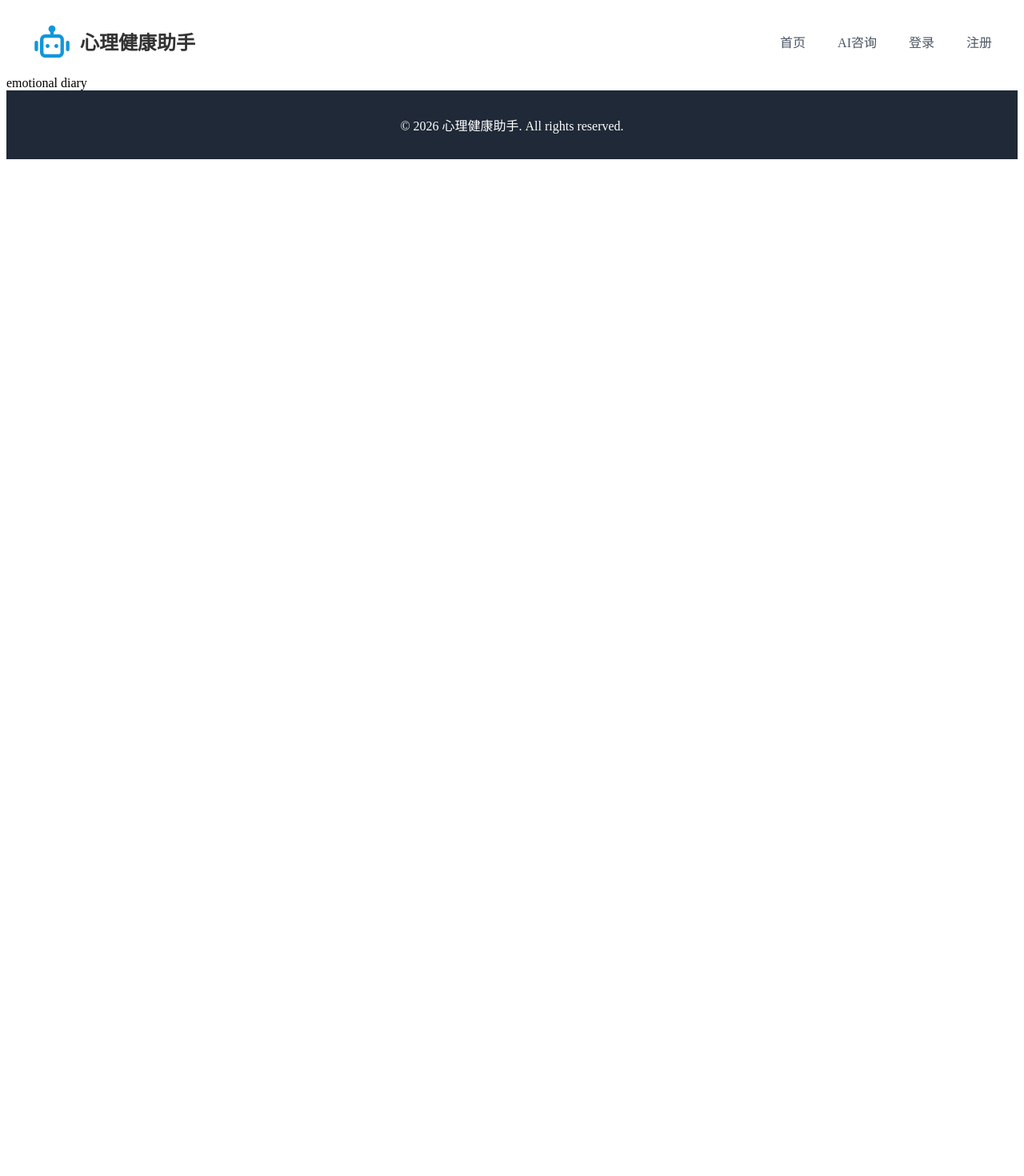
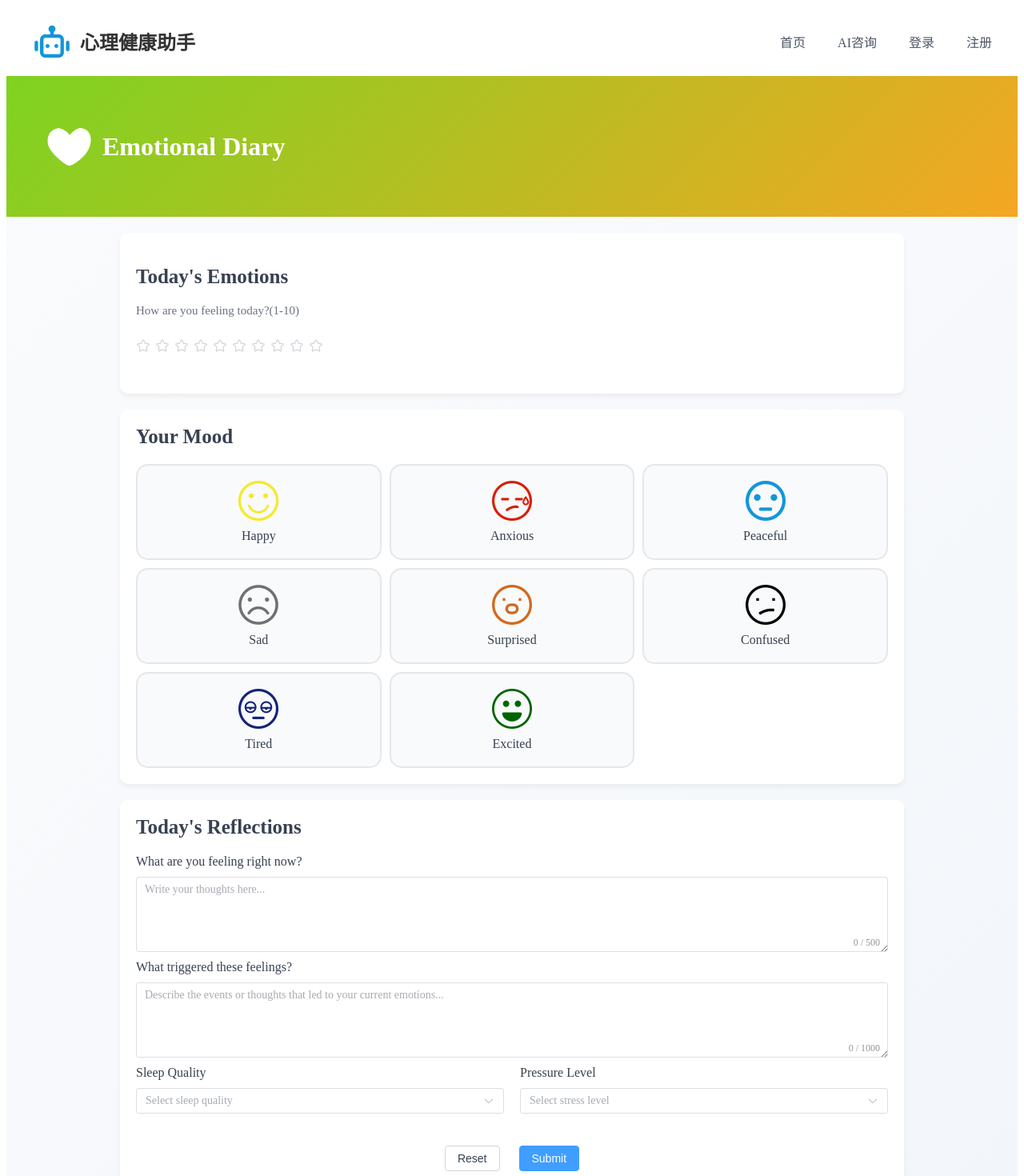
Before and after one commit to Cri3t/Chat, a Vue app in the folder apps/web/: page /emotion in a window 1280 px wide. Shown: the top 1470 px of the page at 80% size. Before the commit the page ends 800 px from the top, so only its background shows below. Built offline with nearby package versions, Linux system fonts and the light colour scheme.

Commit message:
feat: finish emotion-diary page

```diff
--- a/apps/web/components.d.ts
+++ b/apps/web/components.d.ts
@@ -19,6 +19,9 @@ declare module 'vue' {
     ElIcon: typeof import('element-plus/es')['ElIcon']
     ElImage: typeof import('element-plus/es')['ElImage']
     ElInput: typeof import('element-plus/es')['ElInput']
+    ElOption: typeof import('element-plus/es')['ElOption']
+    ElRate: typeof import('element-plus/es')['ElRate']
+    ElSelect: typeof import('element-plus/es')['ElSelect']
     ElSlider: typeof import('element-plus/es')['ElSlider']
     FrontLayout: typeof import('./src/components/FrontLayout.vue')['default']
     MarkdownRenderer: typeof import('./src/components/MarkdownRenderer.vue')['default']
--- a/apps/web/src/api/index.ts
+++ b/apps/web/src/api/index.ts
@@ -5,6 +5,7 @@ import type {
   NewSession,
 } from "@/types/consultation.types";
 import type { RegisterPayload, LoginPayload } from "@/types/login.types";
+import type { Diary } from "@/types/diary.types";
 
 // 用户登录
 export const login = (data: LoginPayload) => {
@@ -57,3 +58,8 @@ export const getSessionEmotion = (params: { sessionId: string }) => {
     { params },
   );
 };
+
+//emotion diary
+export const submitDiary = (data: Diary) => {
+  return service.post("/emotion-diary", data);
+};
--- a/apps/web/src/components/FrontLayout.vue
+++ b/apps/web/src/components/FrontLayout.vue
@@ -50,7 +50,7 @@ onMounted(() => {
       <div class="nav-section">
         <router-link to="/" class="nav-link">首页</router-link>
         <router-link to="/consultation" class="nav-link">AI咨询</router-link>
-        <router-link to="/emotion-diary" class="nav-link" v-if="isLoggedIn"
+        <router-link to="/emotion" class="nav-link" v-if="isLoggedIn"
           >情绪日志</router-link
         >
         <router-link to="/knowledge" class="nav-link" v-if="isLoggedIn"
--- /dev/null
+++ b/apps/web/src/constants/diary.ts
@@ -0,0 +1,12 @@
+export const diaryText: string[] = [
+  "Despair",
+  "Depressed",
+  "Anxious",
+  "Low",
+  "Calm",
+  "Relaxed",
+  "Pleasant",
+  "Happy",
+  "Excited",
+  "Ecstatic",
+];
--- a/apps/web/src/pages/EmotionalDiary.vue
+++ b/apps/web/src/pages/EmotionalDiary.vue
@@ -1,7 +1,207 @@
+<script setup lang="ts">
+import { dayjs, ElMessage, ElMessageBox } from "element-plus";
+import { ref } from "vue";
+import avatarUrl from "@health-chat/assets/images/like.png";
+import type { Diary } from "@/types/diary.types";
+import { diaryText } from "@/constants/diary";
+import { submitDiary as submitDiaryApi } from "@/api/index.ts";
+
+import happyUrl from "@health-chat/assets/images/开心.png";
+import sadUrl from "@health-chat/assets/images/悲伤.png";
+import anxiousUrl from "@health-chat/assets/images/焦虑.png";
+import peacefulUrl from "@health-chat/assets/images/平静.png";
+import surprisedUrl from "@health-chat/assets/images/惊讶.png";
+import confusedUrl from "@health-chat/assets/images/困惑.png";
+import tiredUrl from "@health-chat/assets/images/疲惫.png";
+import excitedUrl from "@health-chat/assets/images/兴奋.png";
+
+const createDefaultDiaryForm = (): Diary => ({
+  diaryDate: dayjs().format("YYYY-MM-DD"),
+  moodScore: 0,
+  dominantEmotion: "",
+  emotionTriggers: "",
+  diaryContent: "",
+  sleepQuality: undefined,
+  stressLevel: undefined,
+});
+
+const diaryForm = ref<Diary>(createDefaultDiaryForm());
+const isSubmitting = ref(false);
+
+const emotionOptions = [
+  { name: "Happy", url: happyUrl },
+  { name: "Anxious", url: anxiousUrl },
+  { name: "Peaceful", url: peacefulUrl },
+  { name: "Sad", url: sadUrl },
+  { name: "Surprised", url: surprisedUrl },
+  { name: "Confused", url: confusedUrl },
+  { name: "Tired", url: tiredUrl },
+  { name: "Excited", url: excitedUrl },
+];
+
+const selectEmotion = (emotionName: string) => {
+  diaryForm.value.dominantEmotion = emotionName;
+};
+
+const resetDiaryForm = async () => {
+  try {
+    await ElMessageBox.confirm(
+      "Are you sure you want to reset the diary?",
+      "Reset Diary",
+      {
+        type: "warning",
+        confirmButtonText: "Reset",
+        cancelButtonText: "Cancel",
+      },
+    );
+
+    diaryForm.value = createDefaultDiaryForm();
+  } catch {
+    // User cancelled the reset.
+  }
+};
+
+const submitDiaryForm = async (diaryData: Diary) => {
+  if (isSubmitting.value) {
+    return;
+  }
+
+  if (!diaryData.moodScore) {
+    ElMessage.warning("Please rate your mood before submitting.");
+    return;
+  }
+
+  isSubmitting.value = true;
+
+  try {
+    await submitDiaryApi(diaryData);
+    ElMessage.success("Diary submitted successfully.");
+    diaryForm.value = createDefaultDiaryForm();
+  } catch (error) {
+    console.error(error);
+    ElMessage.error("Failed to submit diary. Please try again.");
+  } finally {
+    isSubmitting.value = false;
+  }
+};
+</script>
+
 <template>
-  <div>emotional diary</div>
+  <div class="emotionDiary-container">
+    <div class="header-section">
+      <div class="header-content">
+        <el-image :src="avatarUrl" style="width: 60px; height: 60px"></el-image>
+        <h1>Emotional Diary</h1>
+      </div>
+    </div>
+    <div class="content">
+      <!-- 评分 -->
+      <div class="diary-card">
+        <h2 class="title">Today's Emotions</h2>
+        <div class="section">
+          <p>How are you feeling today?(1-10)</p>
+          <div class="rate">
+            <el-rate
+              v-model="diaryForm.moodScore"
+              :max="10"
+              :texts="diaryText"
+              size="large"
+              show-text
+            />
+          </div>
+        </div>
+      </div>
+      <!-- 情绪选择 -->
+      <div class="diary-card">
+        <div class="title">Your Mood</div>
+        <div class="emotion-grid">
+          <div
+            class="emotion-card"
+            v-for="emotion in emotionOptions"
+            :key="emotion.name"
+            @click="selectEmotion(emotion.name)"
+            :class="{ selected: diaryForm.dominantEmotion === emotion.name }"
+          >
+            <el-image
+              :src="emotion.url"
+              style="width: 50px; height: 50px"
+            ></el-image>
+            <div class="emotion-name">{{ emotion.name }}</div>
+          </div>
+        </div>
+      </div>
+
+      <!-- 记录 -->
+      <div class="diary-card">
+        <div class="title">Today's Reflections</div>
+        <div class="detail-form">
+          <div class="form-group">
+            <div class="form-label">What are you feeling right now?</div>
+            <el-input
+              type="textarea"
+              v-model="diaryForm.diaryContent"
+              placeholder="Write your thoughts here..."
+              :rows="4"
+              maxlength="500"
+              show-word-limit
+            />
+          </div>
+          <div class="form-group">
+            <div class="form-label">What triggered these feelings?</div>
+            <el-input
+              type="textarea"
+              v-model="diaryForm.emotionTriggers"
+              placeholder="Describe the events or thoughts that led to your current emotions..."
+              :rows="4"
+              maxlength="1000"
+              show-word-limit
+            />
+          </div>
+          <div class="life-indicators">
+            <div class="indicator-group">
+              <div class="form-label">Sleep Quality</div>
+              <el-select
+                v-model="diaryForm.sleepQuality"
+                placeholder="Select sleep quality"
+              >
+                <el-option label="Poor" :value="1" />
+                <el-option label="Fair" :value="2" />
+                <el-option label="Good" :value="3" />
+                <el-option label="Very Good" :value="4" />
+                <el-option label="Excellent" :value="5" />
+              </el-select>
+            </div>
+            <div class="indicator-group">
+              <div class="form-label">Pressure Level</div>
+              <el-select
+                v-model="diaryForm.stressLevel"
+                placeholder="Select stress level"
+              >
+                <el-option label="low" :value="1" />
+                <el-option label="medium" :value="2" />
+                <el-option label="high" :value="3" />
+                <el-option label="very high" :value="4" />
+                <el-option label="extreme" :value="5" />
+              </el-select>
+            </div>
+          </div>
+          <div class="action-buttons">
+            <el-button class="reset-button" @click="resetDiaryForm">
+              Reset
+            </el-button>
+            <el-button
+              type="primary"
+              :loading="isSubmitting"
+              :disabled="isSubmitting"
+              @click="submitDiaryForm(diaryForm)"
+            >
+              Submit
+            </el-button>
+          </div>
+        </div>
+      </div>
+    </div>
+  </div>
 </template>
 
-<script setup lang="ts"></script>
-
-<style scoped></style>
+<style scoped lang="less" src="@/styles/pages/diary.less"></style>
--- /dev/null
+++ b/apps/web/src/styles/pages/diary.less
@@ -0,0 +1,92 @@
+.emotionDiary-container {
+  background: linear-gradient(135deg, #fafbfc 0%, #f7f9fc 50%, #f2f6fa 100%);
+  .header-section {
+    background: linear-gradient(135deg, #7ed321 0%, #f5a623 100%);
+    color: white;
+    padding: 48px;
+    .header-content {
+      display: flex;
+      align-items: center;
+      gap: 12px;
+    }
+  }
+  .content {
+    margin: 0 auto;
+    width: 980px;
+    padding: 20px;
+    .diary-card {
+      margin-bottom: 20px;
+      background: white;
+      border-radius: 10px;
+      padding: 20px;
+      box-shadow: 0 4px 6px rgba(0, 0, 0, 0.05);
+      .title {
+        margin-bottom: 20px;
+        font-size: 25px;
+        font-weight: 600;
+        color: #374151;
+      }
+      .section {
+        margin-bottom: 20px;
+        p {
+          font-size: 15px;
+          color: #6b7280;
+          margin-bottom: 15px;
+        }
+      }
+      .emotion-grid {
+        display: grid;
+        grid-template-columns: repeat(3, 1fr);
+        gap: 10px;
+        .emotion-card {
+          height: 120px;
+          padding: 15px;
+          box-sizing: border-box;
+          border: 2px solid #e5e7eb;
+          border-radius: 15px;
+          text-align: center;
+          cursor: pointer;
+          background: #f9fafb;
+          display: flex;
+          flex-direction: column;
+          align-items: center;
+          justify-content: center;
+          .emotion-name {
+            margin-top: 10px;
+            padding: 0 75px;
+            color: #374151;
+          }
+          &.selected {
+            border-color: #7ed321;
+            background: #f0fdf4;
+            transform: translateY(-3px);
+          }
+        }
+      }
+      .detail-form {
+        .form-label {
+          margin: 10px 0;
+          color: #374151;
+        }
+        .life-indicators {
+          display: flex;
+          gap: 20px;
+          .indicator-group {
+            flex: 1;
+          }
+        }
+        .action-buttons {
+          display: flex;
+          justify-content: center;
+          gap: 12px;
+          margin-top: 40px;
+          .reset-button {
+            color: #374151;
+            background: #ffffff;
+            border-color: #d1d5db;
+          }
+        }
+      }
+    }
+  }
+}
```
Also changed, not shown: apps/web/src/types/diary.types.ts (added, +9 -0 lines).
